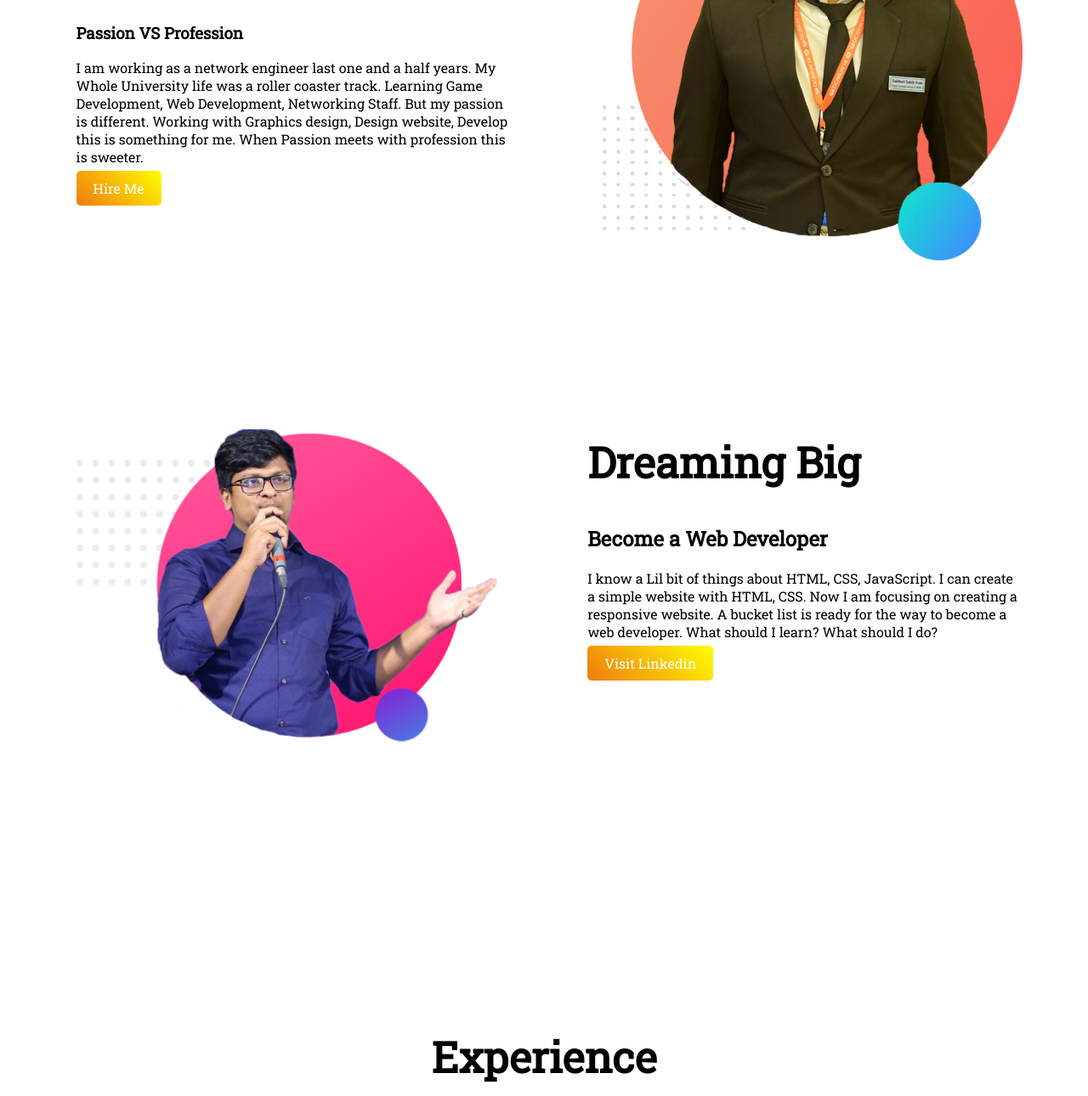
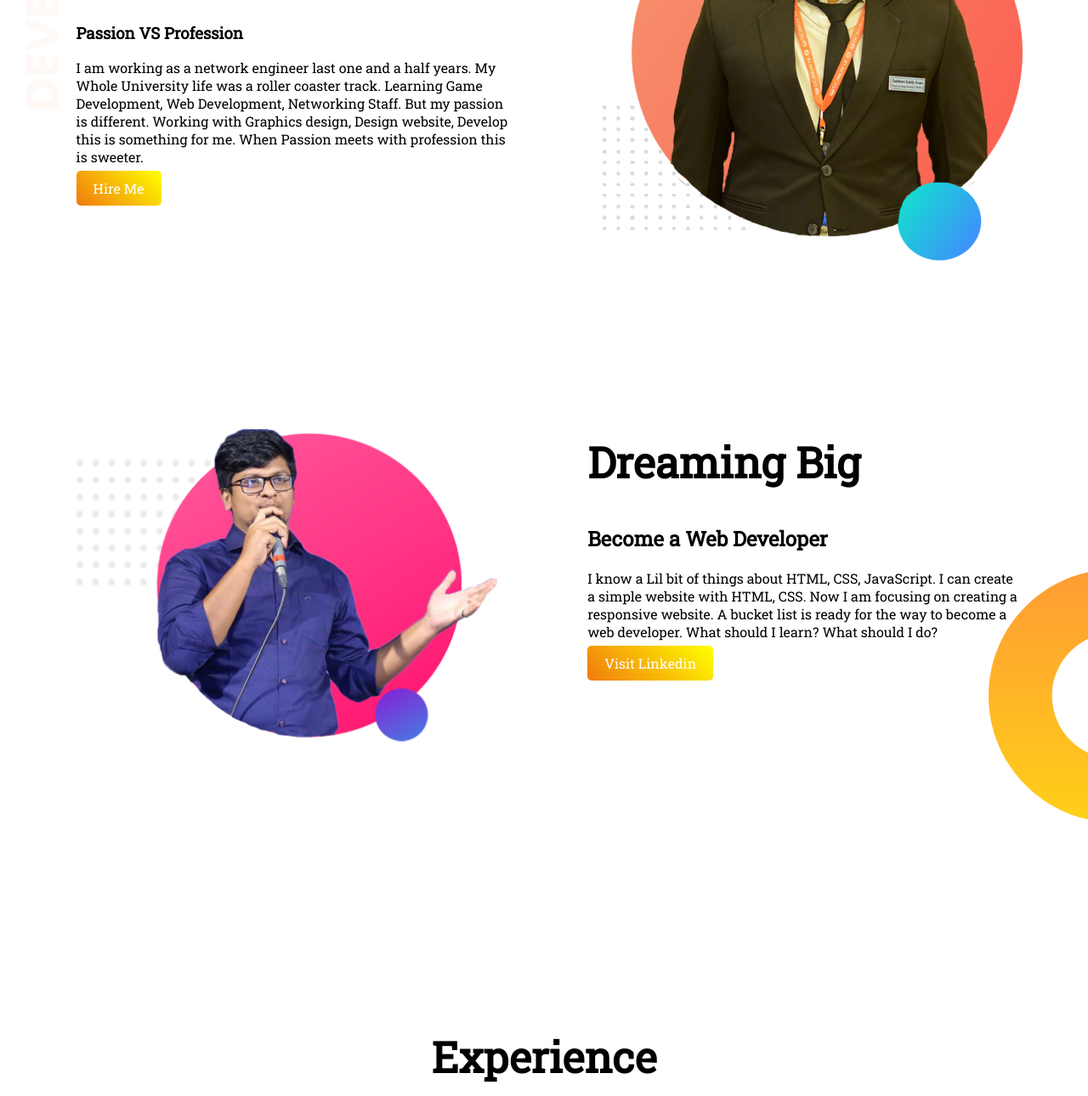
Before and after one commit to ssjisan/first-portfolio, a plain HTML site: page index.html in a window 1280 px wide. Shown: the part 231-1521 px from the top of the page at 85% size. Drawn offline with Linux system fonts and the light colour scheme.

Commit message:
new update

```diff
--- a/style.css
+++ b/style.css
@@ -26,7 +26,7 @@ section{
     padding-bottom: 200px;
 }
 .top{
-    background-image: url("img/top-banner.png");
+    background-image: url("images/top-banner.png");
     background-repeat: no-repeat;
 }
 
@@ -43,7 +43,7 @@ section{
     padding-left: 2%;
 }
 .middle{
-    background-image: url("img/dream-bg.png");
+    background-image: url("images/dream-bg.png");
     background-repeat: no-repeat;
     background-position:right;
 }
@@ -57,7 +57,7 @@ section{
     height: 60%;
 }
 .experience{
-    background-image: url("img/exp-bg.png");
+    background-image: url("images/exp-bg.png");
     background-repeat: no-repeat;
     background-position: left;
 }
```
